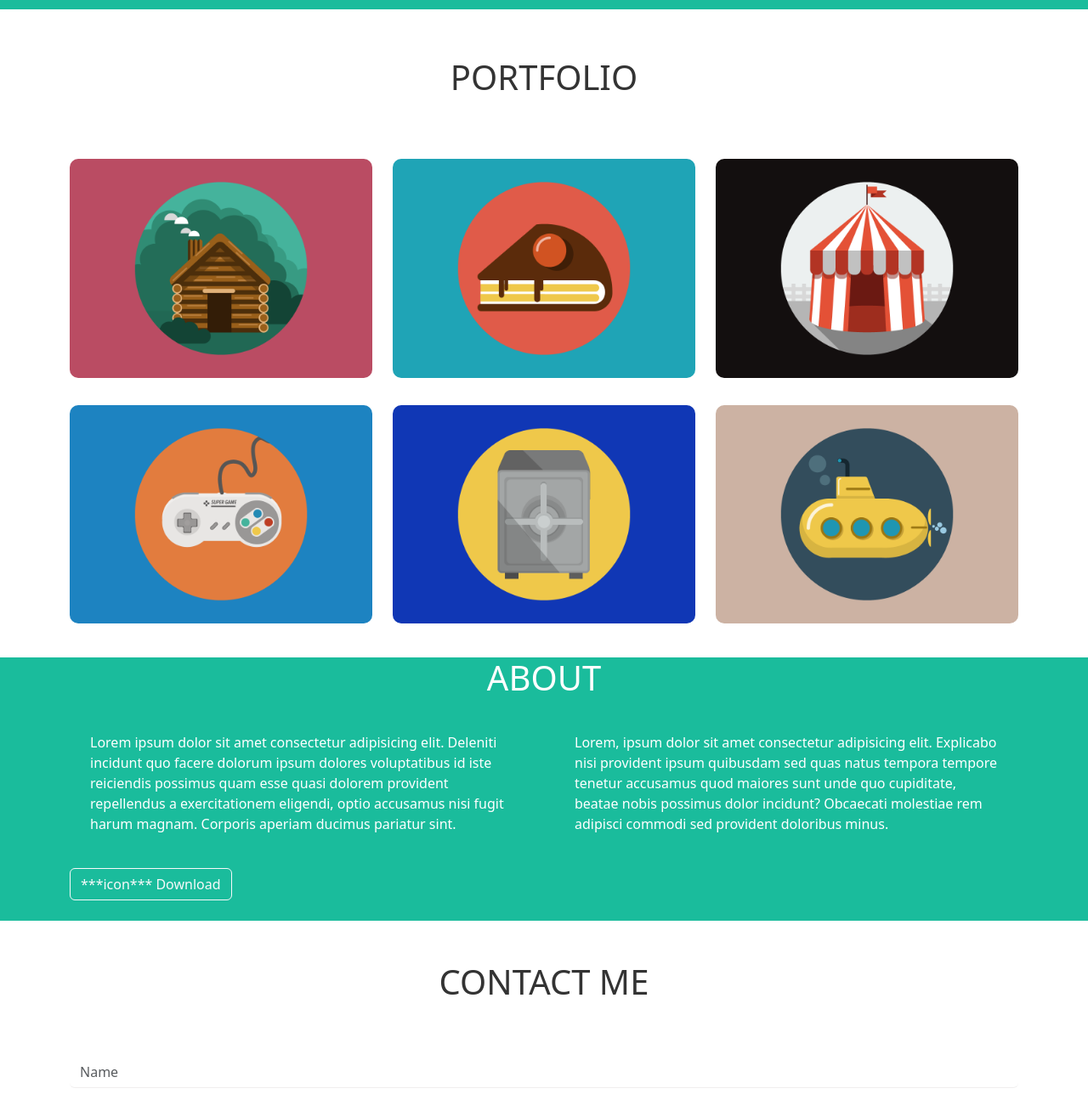
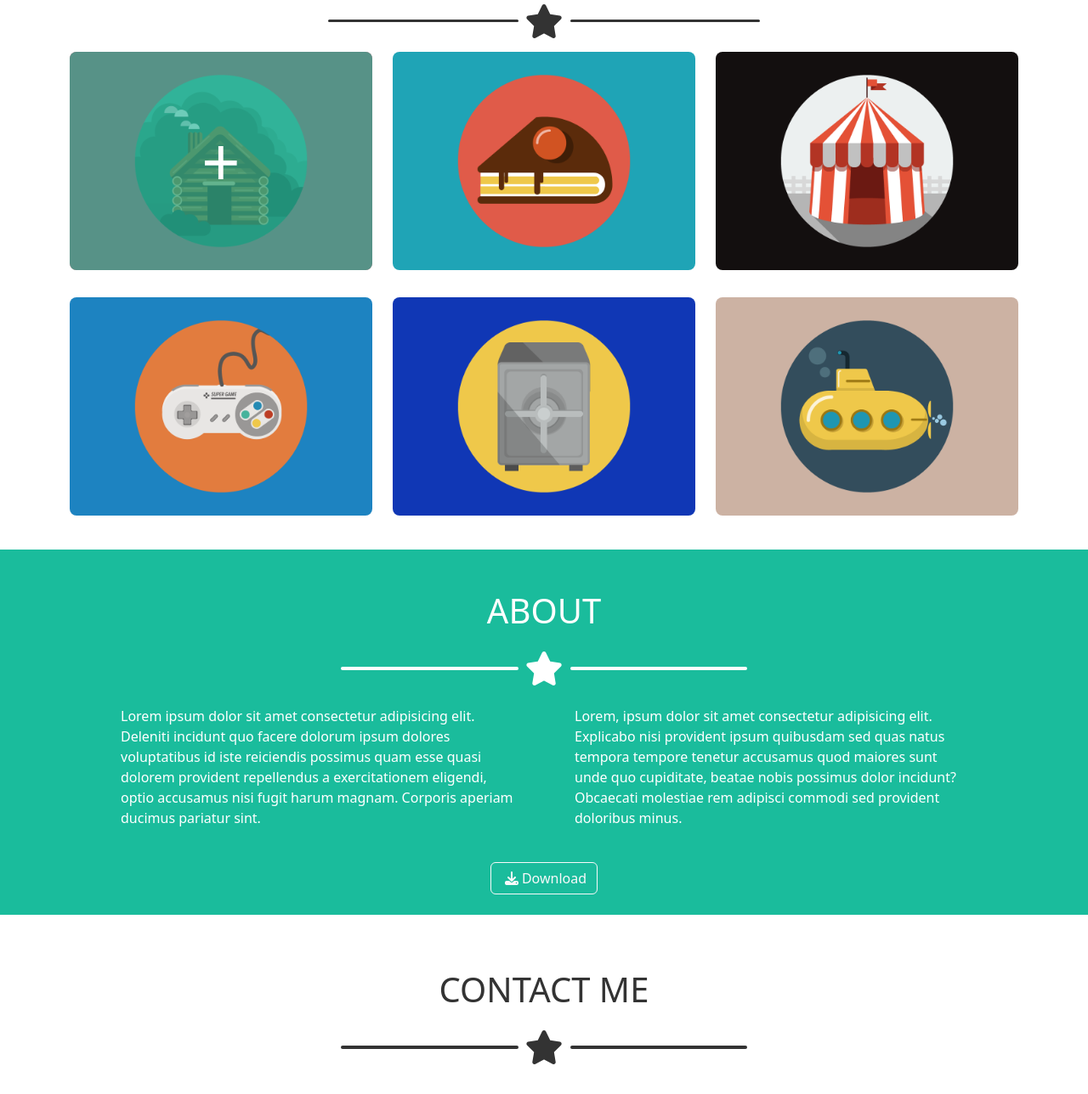
Before and after one commit to AndreaCollura/html-css-bootstrap-freelancer, a plain HTML site: page index.html in a window 1280 px wide. Shown: the part 694-1982 px from the top of the page at 85% size. Drawn offline with nearby package versions, Linux system fonts and the light colour scheme.

Commit message:
fixed spacing and text + code cleaning

```diff
--- a/css/style.css
+++ b/css/style.css
@@ -29,6 +29,10 @@ header, .foot-top{
     background-color: var(--dark-gray);
 }
 
+
+#header{
+    z-index:2000;
+}
 
 
 
@@ -68,14 +72,29 @@ header, .foot-top{
 
 /* img */
 
-.card-img{
-    width: 100%;
-    border-radius: 10px;
+
+
+.hero-round-img{
+    max-width: 250px;
+    margin: 0 auto;
 }
 
-.hero-round-img{
+
+.separator:before, .separator:after{
+    content: '';
+    display: block;
     width: 40%;
-    margin: 0 auto;
+    height: 3.5px;
+    border-radius: 2px;
+    background-color: var(--white);
+}
+
+
+#portfolio .separator:before,
+ #portfolio .separator:after,
+ #contact .separator:before,
+ #contact .separator:after{
+    background-color: var(--black);
 }
 
 
@@ -93,14 +112,6 @@ header, .foot-top{
 }
 
 
-.font700{
-    font-weight: 700;
-}
-
-
-.fsize{
-    font-size: 1rem;
-}
 
 .foot-top, .foot-bot{
     color: var(--white);
@@ -108,8 +119,35 @@ header, .foot-top{
 }
 
 
+
 /* utility */
 
 .debug{
     border: 1px solid red;
 }
+
+/* hover */
+
+
+.layover{
+    position: relative;
+}
+
+.layover:after{
+    content: '\2b';
+    display: flex;
+    justify-content: center;
+    align-items: center;
+    position: absolute;
+    font-size: 80px;
+    top: 0;
+    bottom: 0;
+    left:0;
+    right: 0;
+    background-color: #29b498ad;
+    border-radius: 8px;
+    color: var(--white);
+
+
+
+}
--- a/index.html
+++ b/index.html
@@ -15,10 +15,10 @@
 </head>
 
 <body>
-    <header>
-        <nav class="navbar navbar-expand-lg container d-flex justify-content-spacebetween text-white py-3">
+    <header id="header" class="container-fluid position-fixed">
+        <nav class="navbar navbar-expand-md container d-flex justify-content-spacebetween text-white py-3">
             <div class="container-fluid">
-                <a class="navbar-brand text-white text-uppercase font700 fsize" href="#">start bootstrap</a>
+                <a class="navbar-brand text-white text-uppercase fw-semibold fs-5" href="#">start bootstrap</a>
                 <button class="navbar-toggler ico-border px-2" type="button" data-bs-toggle="collapse" data-bs-target="#navbarNav"
                     aria-controls="navbarNav" aria-expanded="false" aria-label="Toggle navigation">
                     <span class="navbar-toggler-icon small-ico inve-filter"></span>
@@ -27,13 +27,13 @@
                 <div class="collapse navbar-collapse" id="navbarNav">
                     <ul class="navbar-nav">
                         <li class="nav-item">
-                            <a class="nav-link text-white text-uppercase font700" href="#">portfolio</a>
+                            <a class="nav-link text-white text-uppercase fw-semibold" href="#">portfolio</a>
                         </li>
                         <li class="nav-item">
-                            <a class="nav-link text-white text-uppercase font700" href="#">about</a>
+                            <a class="nav-link text-white text-uppercase fw-semibold" href="#">about</a>
                         </li>
                         <li class="nav-item">
-                            <a class="nav-link text-white text-uppercase font700" href="#">contact</a>
+                            <a class="nav-link text-white text-uppercase fw-semibold" href="#">contact</a>
                         </li>
                     </ul>
                 </div>
@@ -41,60 +41,70 @@
     </header>
 
     <main>
-        <section id="hero">
+        <section id="hero" class="pt-5">
             <div class="container">
-                <div class="hero-round-img">
+                <div class="hero-round-img pt-5">
                     <img src="./img/avatar.svg" alt="">
                 </div>
                 <div>
-                    <h1 class="text-uppercase text-center py-3">start bootstrap</h1>
+                    <h1 class="text-uppercase text-center py-3 display-4 fw-semibold">start bootstrap</h1>
                 </div>
-                <div class="separator">
+                <div class="separator d-flex justify-content-center align-items-center w-50 mx-auto ">
+                    <i class="fa-solid fa-star display-6 mx-2"></i>
 
                 </div>
                 <div>
-                    <p class="text-uppercase text-center py-4">graphic artist - web designer - illustrator</p>
+                    <p class="text-uppercase text-center py-4 fw-semibold">graphic artist - web designer - illustrator</p>
                 </div>
             </div>
         </section>
         <section id="portfolio" class="py-4">
             <div class="container">
-                <h1 class="text-uppercase text-center py-3">portfolio</h1>
-                <div class="separator py-3">
-
+                <h1 class="text-uppercase text-center py-3 fs-2 fw-semibold">portfolio</h1>
+                <div class="separator d-flex justify-content-center align-items-center w-50 mx-auto ">
+                    <i class="fa-solid fa-star display-6 mx-2"></i>
                 </div>
                 <div class="row">
                     <div class="col-12 col-sm-6 col-md-6 col-lg-4">
                         <div class="card card-bord-no py-3">
-                            <img class="card-img" src="./img/cabin.png" alt=""></div>
+                            <div class="layover">
+                                <img class="img-fluid rounded-3" src="./img/cabin.png" alt="">
+                            </div>
+                        </div>
                     </div>
                     <div class="col-12 col-sm-6 col-md-6 col-lg-4">
                         <div class="card card-bord-no py-3">
-                            <img class="card-img" src="./img/cake.png" alt=""></div>
+                            <img class="img-fluid rounded-3" src="./img/cake.png" alt="">
+                        </div>
                     </div>
                     <div class="col-12 col-sm-6 col-md-6 col-lg-4">
                         <div class="card card-bord-no py-3 ">
-                            <img class="card-img" src="./img/circus.png" alt=""></div>
+                            <img class="img-fluid rounded-3" src="./img/circus.png" alt="">
+                        </div>
                     </div>
                     <div class="col-12 col-sm-6 col-md-6 col-lg-4">
                         <div class="card card-bord-no py-3">
-                            <img class="card-img" src="./img/game.png" alt=""></div>
+                            <img class="img-fluid rounded-3" src="./img/game.png" alt="">
+                        </div>
                     </div>
                     <div class="col-12 col-sm-6 col-md-6 col-lg-4">
                         <div class="card card-bord-no py-3">
-                            <img class="card-img" src="./img/safe.png" alt=""></div>
+                            <img class="img-fluid rounded-3" src="./img/safe.png" alt="">
+                        </div>
                     </div>
                     <div class="col-12 col-sm-6 col-md-6 col-lg-4">
                         <div class="card card-bord-no py-3">
-                            <img class="card-img" src="./img/submarine.png" alt=""></div>
+                            <img class="img-fluid rounded-3" src="./img/submarine.png" alt="">
+                        </div>
                     </div>
                 </div>
             </div>
         </section>
         <section id="about">
-            <div class="container">
-                <h1 class="text-center text-uppercase">about</h1>
-                <div class="separator py-3">
+            <div class="container px-5">
+                <h1 class="text-center text-uppercase pt-5 pb-3">about</h1>
+                <div class="separator d-flex justify-content-center align-items-center w-50 mx-auto pb-4">
+                    <i class="fa-solid fa-star display-6 mx-2"></i>
                 </div>
                 <div class="row">
                     <div class="col-12 col-md-6">
@@ -105,33 +115,34 @@
                     </div>
                 </div>
 
-                <div class="py-4">
-                    <button type="button" class="btn btn-outline-light">***icon*** Download</button>
+                <div class="d-flex justify-content-center py-4">
+                    <button type="button" class="btn btn-outline-light"><i class="fa-solid fa-download px-1"></i>Download</button>
                 </div>
 
             </div>
         </section>
         <section id="contact" class="mt-5">
-            <div class="container">
-                <h1 class="text-center text-uppercase">contact me</h1>
-                <div class="separator py-3">
+            <div class="container px-5">
+                <h1 class="text-center text-uppercase py-3">contact me</h1>
+                <div class="separator d-flex justify-content-center align-items-center w-50 mx-auto ">
+                    <i class="fa-solid fa-star display-6 mx-2"></i>
                 </div>
                 <form>
                     <div class="form-group">
                       <label for="exampleFormControlInput1"></label>
-                      <input type="email" class="form-control form-txt-bord" id="exampleFormControlInput1" placeholder="Name">
+                      <input type="email" class="form-control form-txt-bord" id="exampleFormControlInput1" name="name" placeholder="Name">
                     </div>
                     <div class="form-group">
                         <label for="exampleFormControlInput1"></label>
-                        <input type="email" class="form-control form-txt-bord" id="exampleFormControlInput1" placeholder="Email Address">
+                        <input type="email" class="form-control form-txt-bord" id="exampleFormControlInput1" name="email address" placeholder="Email Address">
                       </div>
                       <div class="form-group">
                         <label for="exampleFormControlInput1"></label>
-                        <input type="email" class="form-control form-txt-bord" id="exampleFormControlInput1" placeholder="Phone Number">
+                        <input type="email" class="form-control form-txt-bord" id="exampleFormControlInput1" name="phone number" placeholder="Phone Number">
                       </div>
                     <div class="form-group">
                       <label for="exampleFormControlTextarea1"></label>
-                      <textarea class="form-control form-txt-bord" id="exampleFormControlTextarea1" rows="3" placeholder="Message"></textarea>
+                      <textarea class="form-control form-txt-bord" id="exampleFormControlTextarea1" rows="3" name="message" placeholder="Message"></textarea>
                     </div>
                   </form>
                   <div class="py-4">
@@ -178,7 +189,6 @@
 
 
 
-
     <script src="https://cdn.jsdelivr.net/npm/bootstrap@5.3.0-alpha1/dist/js/bootstrap.bundle.min.js"
         integrity="sha384-w76AqPfDkMBDXo30jS1Sgez6pr3x5MlQ1ZAGC+nuZB+EYdgRZgiwxhTBTkF7CXvN"
         crossorigin="anonymous"></script>
```
